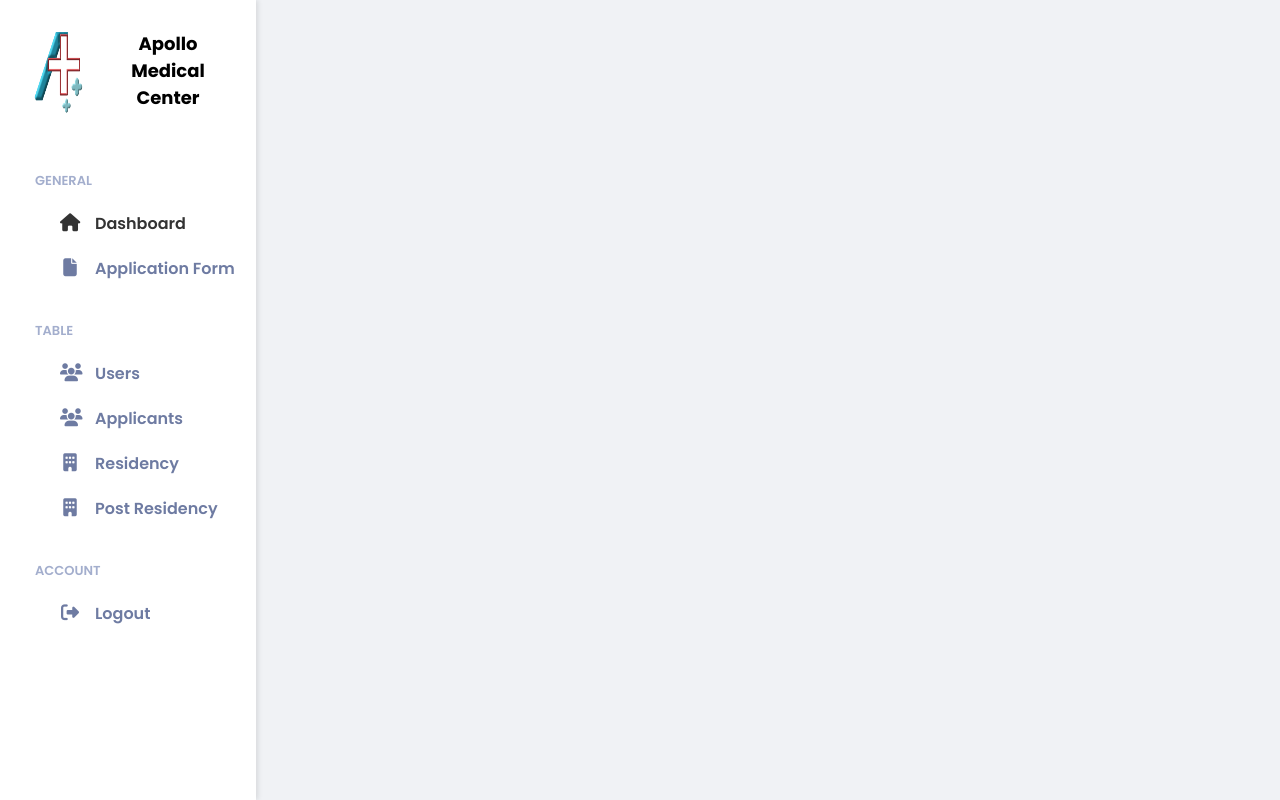
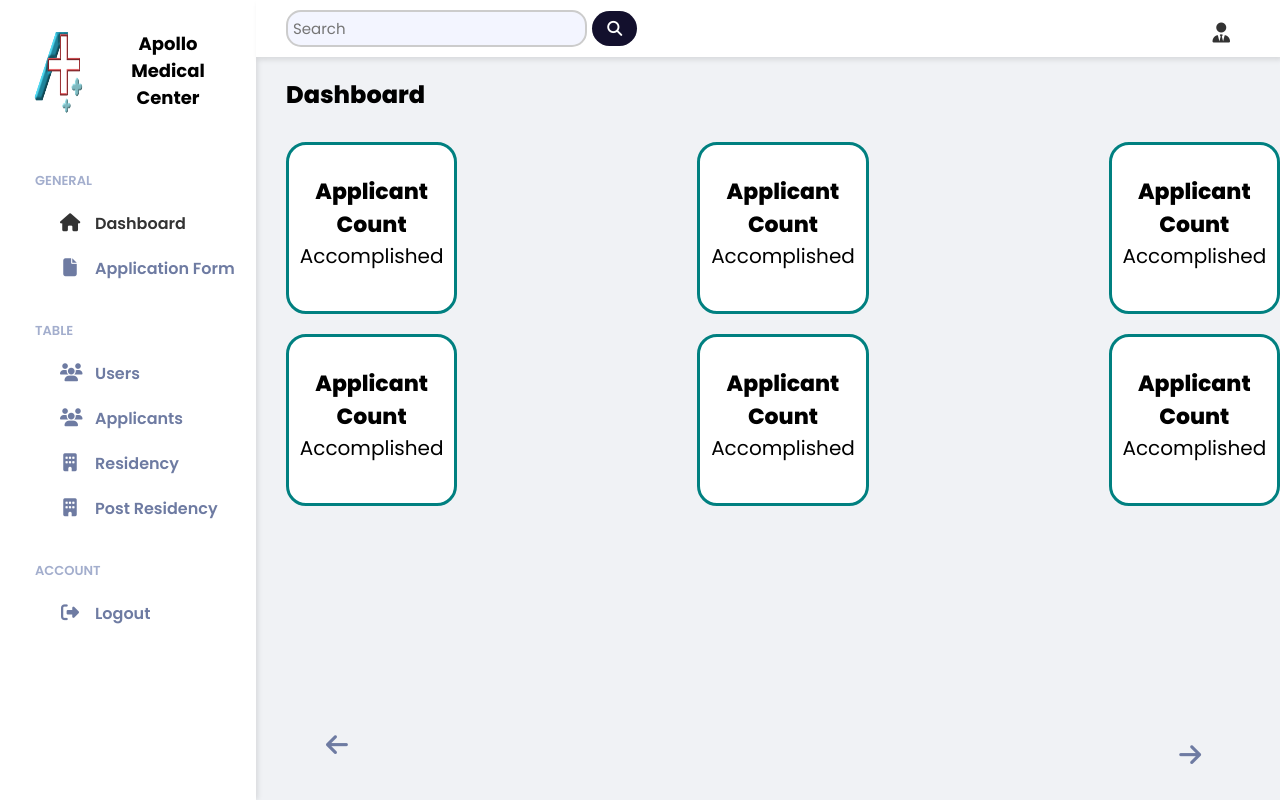
Before and after one commit to briansuhh/Apollo-Med-Center-Admin, a SvelteKit app: page /admin in a window 1280 px wide. Built offline with nearby package versions, Linux system fonts and the light colour scheme.

Commit message:
Dashboard Next and Prev Sections/Buttons

```diff
--- /dev/null
+++ b/src/components/Dashboard.svelte
@@ -0,0 +1,238 @@
+<script>
+    import Topbar from "./Topbar.svelte";
+
+    let currentSection = 'Section1';
+
+    function nextField() {
+        if (currentSection === 'Section1') {
+            currentSection = 'Section2';
+        } else if (currentSection === 'Section2') {
+            currentSection = 'Section3';
+        } else if (currentSection === 'Section3') {
+            currentSection = 'Section4';
+        } else if (currentSection === 'Section4') {
+            currentSection = 'Section5';
+        } else if (currentSection === 'Section5') {
+            currentSection = 'Section6';
+        } else if (currentSection === 'Section6') {
+            currentSection = 'Section1';
+        }
+
+    }
+
+    function prevField() {
+        if (currentSection === 'Section2') {
+            currentSection = 'Section1';
+        } else if (currentSection === 'Section3') {
+            currentSection = 'Section2';
+        } else if (currentSection === 'Section4') {
+            currentSection = 'Section3';
+        } else if (currentSection === 'Section5') {
+            currentSection = 'Section4';
+        } else if (currentSection === 'Section6') {
+            currentSection = 'Section5';
+        } else if (currentSection === 'Section1') {
+            currentSection = 'Section6';
+        }
+    }
+</script>
+
+<main class="main-content">
+    <Topbar />
+    <section class="dashboard">
+        <h1>Dashboard</h1>
+
+        {#if currentSection === 'Section1'}
+            <div class="component-container">
+                <div class="dashboard-component">
+                    <div class="dashboard-border">
+                        <h3>Applicant Count</h3>
+                        <p class="Content">Accomplished</p>
+                    </div>
+                </div>
+                <div class="dashboard-component">
+                    <div class="dashboard-border">
+                        <h3>Applicant Count</h3>
+                        <p class="Content">Accomplished</p>
+                    </div>
+                </div>
+                <div class="dashboard-component">
+                    <div class="dashboard-border">
+                        <h3>Applicant Count</h3>
+                        <p class="Content">Accomplished</p>
+                    </div>
+                </div>
+            </div>
+
+            <div class="component-container">
+                <div class="dashboard-component">
+                    <div class="dashboard-border">
+                        <h3>Applicant Count</h3>
+                        <p class="Content">Accomplished</p>
+                    </div>
+                </div>
+                <div class="dashboard-component">
+                    <div class="dashboard-border">
+                        <h3>Applicant Count</h3>
+                        <p class="Content">Accomplished</p>
+                    </div>
+                </div>
+                <div class="dashboard-component">
+                    <div class="dashboard-border">
+                        <h3>Applicant Count</h3>
+                        <p class="Content">Accomplished</p>
+                    </div>
+                </div>
+            </div>
+        {/if}
+
+        {#if currentSection === 'Section2'}
+            <div class="component-container">
+                <!-- Section 2 content here -->
+                <p>Section 2 Content</p>
+            </div>
+        {/if}
+
+        {#if currentSection === 'Section3'}
+            <div class="component-container">
+                <!-- Section 3 content here -->
+                <p>Section 3 Content</p>
+            </div>
+        {/if}
+
+        {#if currentSection === 'Section4'}
+            <div class="component-container">
+                <!-- Section 4 content here -->
+                <p>Section 4 Content</p>
+            </div>
+        {/if}
+
+        {#if currentSection === 'Section5'}
+            <div class="component-container">
+                <!-- Section 5 content here -->
+                <p>Section 5 Content</p>
+            </div>
+        {/if}
+
+        {#if currentSection === 'Section6'}
+            <div class="component-container">
+                <!-- Section 6 content here -->
+                <p>Section 6 Content</p>
+            </div>
+        {/if}
+
+        <div class="nav-buttons">
+            <button class="nav-button prev" on:click={prevField}><i class="fa-solid fa-arrow-left"></i></button>
+            <button class="nav-button next" on:click={nextField}><i class="fa-solid fa-arrow-right"></i></button>
+        </div>
+    </section>
+</main>
+
+<style>
+    .nav-buttons {
+        display: flex;
+        justify-content: space-between;
+        position: absolute;
+        bottom: 20px;
+        width: 75%;
+        padding: 0 20px;
+    }
+
+    .nav-button {
+        border-width: 0;
+        font-size: 25px;
+        padding: 10px 20px;
+        background-color: transparent;
+        cursor: pointer;
+    }
+
+    .nav-button i {
+        font-size: 25px;
+        color: #6e7ba2;
+    }
+
+    .nav-button i:hover {
+        color: #333;
+    }
+
+    .next {
+        border-width: 0;
+        font-size: 25px;
+        margin-top: 20px;
+        padding-left: 25px;
+        padding-right: 25px;
+    }
+
+    .next i {
+        border-width: 0;
+        font-size: 25px;
+        color: #6e7ba2;
+    }
+
+    .next i:hover {
+        border-width: 0;
+        font-size: 25px;
+        color: #333;
+    }
+
+    .component-container {
+        display: flex;
+        justify-content: center;
+        gap: 30vh;
+    }
+
+    .Content {
+        color: black; /* Custom color for "Accomplished" */
+        font-size: 24px;
+    }
+
+    .main-content h3 {
+        font-size: 22px;
+        font-family: "Poppins", sans-serif;
+        font-weight: 800;
+        font-style: normal;
+    }
+
+    .main-content {
+        width: 80%;
+    }
+
+    .main-content .dashboard {
+        margin-top: 20px;
+        padding-left: 30px;
+    }
+
+    .main-content h1 {
+        font-size: 24px;
+        margin-bottom: 30px;
+        font-family: "Poppins", sans-serif;
+        font-weight: 800;
+        font-style: normal;
+    }
+
+    .dashboard-border {
+        border: solid teal; /* Border style with width and color */
+        border-width: 3px;
+        background-color: white;
+        width: 120%;
+        padding-top: 30px;
+        padding-bottom: 40px;
+        border-radius: 20px;
+        text-align: center;
+    }
+
+    .main-content p {
+        font-family: "Poppins", sans-serif;
+        font-weight: 400;
+        font-style: normal;
+        font-size: 20px;
+    }
+
+    .dashboard-component {
+        display: flex;
+        width: auto;
+        justify-content: space-around;
+        align-items: center;
+        margin-bottom: 20px;
+    }
+</style>
--- a/src/lib/db.js
+++ b/src/lib/db.js
@@ -3,7 +3,7 @@ import mysql from 'mysql2/promise';
 const pool = mysql.createPool({
     host: 'localhost',
     user: 'root',
-    password: 'password',
+    password: '1234',
     database: 'apollomedcenter',
     timezone: '+00:00',
 });
--- a/src/routes/admin/+page.svelte
+++ b/src/routes/admin/+page.svelte
@@ -6,13 +6,15 @@
     import Residency from '../../components/Residency.svelte';
     import PostResidency from '../../components/PostResidency.svelte';
     import EditAppForm from '../../components/EditAppForm.svelte';
+    import Dashboard from '../../components/Dashboard.svelte';
+
 </script>
 
 <div class="mainbox">
     <div class="box">
         <Sidebar />
         {#if $pagename == "Dashboard"}
-            <!-- <Dashboard /> -->
+            <Dashboard />
         {:else if $pagename === "Users"}
             <Users />
         {:else if $pagename === "Application Form"}
```
